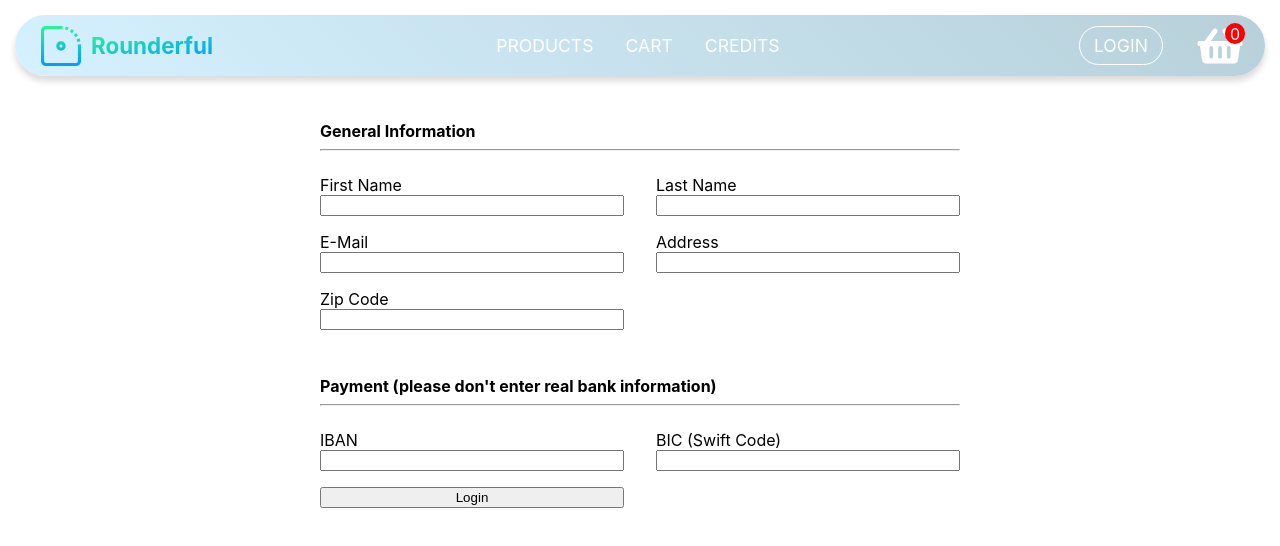
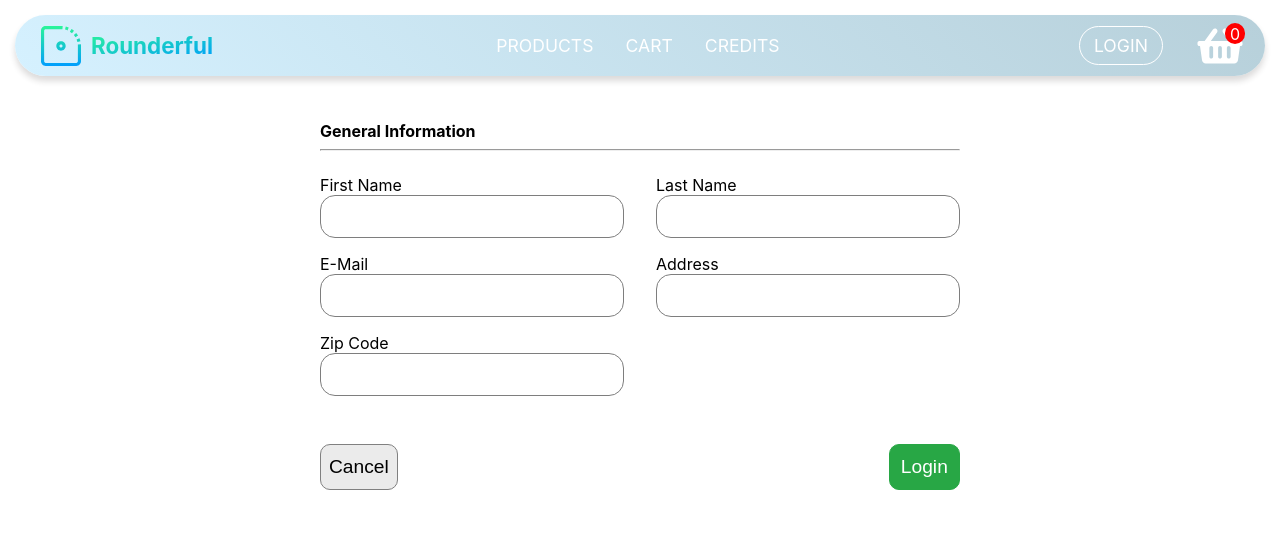
Before and after one commit to PatchFramework/online_shop_3_semester, a React (Create React App) app: page /login in a window 1280 px wide. Shown: the top 546 px of the page. Built offline with nearby package versions, Linux system fonts and the light colour scheme.

Commit message:
Added 'thank you' page | Layout changes on  checkout page

```diff
--- a/src/App.js
+++ b/src/App.js
@@ -8,6 +8,7 @@ import Navbar from './Components/Navbar/Navbar';
 import Credits from './Components/Credits/Credits';
 import LoginForm from './Components/LoginForm/LoginForm'
 import './App.css';
+import ThankYou from './Components/ThankYou/ThankYou';
 
 function App() {
   // Save global data to make it accessable to all child processes
@@ -20,6 +21,8 @@ function App() {
   const [prodIdsInCartList, setProdIdsInCartList] = useState([]);
   // Save the customer data in case they dont check out immediately
   const [customer, setCustomer] = useState({});
+  // Boolean that indicated if the navbar should be hidden
+  const [navbarIsVisible, setNavbarIsVisible] = useState(true);
 
 
   // ########## Functions ##########
@@ -82,18 +85,21 @@ function App() {
   return (
     <>
       <BrowserRouter>
-        <Navbar cartList={cartList} />
+
+        {navbarIsVisible && <Navbar cartList={cartList} />}
+
         <Switch>
           <Route
             path="/"
             exact
-            component={() => (
+            component={(props) => (
               <ProductList
                 productData={productData}
                 setProductData={setProductData}
                 cartList={cartList}
                 setCartList={setCartList}
                 addToCartHandler={addToCartHandler}
+                {...props}
               />
             )}
           />
@@ -101,12 +107,13 @@ function App() {
           <Route
             path="/cart"
             exact
-            component={() => (
+            component={(props) => (
               <Cart
                 cartList={cartList}
                 setCartList={setCartList}
                 increaseItemAmount={increaseItemAmountInCart}
                 decreaseItemAmount={decreaseItemAmountInCart}
+                {...props}
               />
             )}
           />
@@ -143,6 +150,24 @@ function App() {
           <Route path="/credits" exact component={Credits} />
 
           <Route
+            path="/thankyou"
+            exact
+            component={(props) => (
+              <ThankYou
+                customer={customer}
+                setCustomerData={setCustomer}
+                cartList={cartList}
+                setCartList={setCartList}
+                prodIdsInCartList={prodIdsInCartList}
+                setProdIdsInCartList={setProdIdsInCartList}
+                navbarIsVisible={navbarIsVisible}
+                setNavbarIsVisible={setNavbarIsVisible}
+                {...props}
+              />
+            )}
+          />
+
+          <Route
             path="/:404"
             component={() => <h1>HTTP Error 404: Not found</h1>}
           />
--- a/src/Components/Cart/Cart.jsx
+++ b/src/Components/Cart/Cart.jsx
@@ -42,8 +42,8 @@ const Cart = ({
 
       {cartList.length === 0 && ( // Show if the cart is empty
         <div className="noCartContentLayout">
-          <h1>There is nothing in here.</h1>
-          <h2> You can add items from the products page. </h2>
+          <h1>There is nothing in here.😅</h1>
+          <h2> You can add items from the products page.</h2>
         </div>
       )}
 
--- a/src/Components/LoginForm/CartInformation.jsx
+++ b/src/Components/LoginForm/CartInformation.jsx
@@ -18,7 +18,7 @@ export default class CartInformation extends Component {
           array.forEach((item) => {
             price += item.amount * item.price;
           });
-          return price;
+          return price.toFixed(2);
         }
     }
 
@@ -85,7 +85,7 @@ export default class CartInformation extends Component {
                       <div className="cartItemsPrice">{item.price} €</div>
                     </div>
                     <div className="cartItemsTotalPrice">
-                      {item.amount * item.price} €
+                      {(item.amount * item.price).toFixed(2)} €
                     </div>
                   </div>
                 );
--- a/src/Components/LoginForm/LoginForm.css
+++ b/src/Components/LoginForm/LoginForm.css
@@ -23,6 +23,23 @@
     grid-template-columns: auto;
 }
 
+.loginFormLayout input {
+    border: 1px solid rgb(126, 126, 126);
+    border-radius: 15px;
+    padding: 10px;
+    outline: none;
+    font-size: 1.1rem;
+}
+
+.loginFormLayout input:required:valid {
+    border: 1px solid green;
+}
+
+.loginFormLayout input:required:focus {
+    border: 1px solid lightblue;
+}
+
+
 .formHeadlineLayout {
     grid-column: span 2;
 }
@@ -30,3 +47,31 @@
 .formHeadline {
     margin: 30px 0px 5px 0;
 }
+
+.buttonLayout {
+    display: flex;
+    flex-direction: row;
+    justify-content: space-between;
+    margin-top: 3rem;
+}
+
+.button {
+    background: none;
+    outline: none;
+    border-radius: 10px;
+    font-size: 1.2rem;
+    padding: 0.5rem;
+    cursor: pointer;
+}
+
+.cancel {
+    background: rgb(235, 235, 235);
+    border: 1px solid grey;
+}
+
+.submit {
+    background: #28a745;
+    color: #fff;
+    border: 1px solid #28a745;
+    padding: 0.7rem;
+}
--- a/src/Components/LoginForm/LoginForm.jsx
+++ b/src/Components/LoginForm/LoginForm.jsx
@@ -11,12 +11,11 @@ export default class LoginForm extends Component {
                 ...props.customerData
             }
         };
-        this.handleSubmit = this.handleSubmit.bind(this);
         this.handleChange = this.handleChange.bind(this);
     }
 
     // ######### Functions ##########
-    handleSubmit(e){
+    handleSubmit(){
         // Set customer data in super state
         this.props.setCustomerData(this.state.customer);
 
@@ -29,6 +28,10 @@ export default class LoginForm extends Component {
             console.log("logged in");
             this.props.history.push("/");
         }
+    }
+
+    handleCancel(){
+      this.props.history.push("/cart");
     }
 
     handleChange(e){
@@ -53,7 +56,7 @@ export default class LoginForm extends Component {
             {/* Only render information about the cart if we are about to checkout */}
             {this.props.isCheckout && <CartInformation {...this.props} />}
 
-            <form onSubmit={this.handleSubmit}>
+            <form onSubmit={() => this.handleSubmit()}>
               <div className="loginFormLayout">
                 <div className="formHeadlineLayout">
                   <h4 className="formHeadline">General Information</h4>
@@ -85,7 +88,7 @@ export default class LoginForm extends Component {
                 <label>
                   E-Mail
                   <input
-                    type="text"
+                    type="email"
                     className="email"
                     name="email"
                     defaultValue={this.state.customer.email}
@@ -115,6 +118,10 @@ export default class LoginForm extends Component {
                     required
                   />
                 </label>
+
+                { /* Show payment form only if the customer checks out */
+                this.props.isCheckout && (
+                  <>
                     <div className="formHeadlineLayout">
                       <h4 className="formHeadline">
                         Payment (please don't enter real bank information)
@@ -143,15 +150,16 @@ export default class LoginForm extends Component {
                         required
                       />
                     </label>
-
-                <input
-                  type="submit"
-                  className="submit"
-                  value={this.props.isCheckout ? "Checkout" : "Login"}
-                />
+                  </>
+                )}
+              </div>
+              <div className="buttonLayout">
+                <button className="button cancel" type="button" onClick={() => this.handleCancel()}>Cancel</button>
+                <button type="submit" className="button submit">
+                  {this.props.isCheckout ? "Confirm & Checkout" : "Login"}
+                </button>
               </div>
             </form>
-            {console.log(this.props.customerData)}
           </div>
         );
     }
--- /dev/null
+++ b/src/Components/ThankYou/ThankYou.css
@@ -0,0 +1,12 @@
+.thanksLayout {
+    height: 100vh;
+    display: flex;
+    flex-direction: column;
+    align-items: center;
+    justify-content: center;
+}
+
+.thanksTitle {
+    font-size: 3rem;
+    font-weight: bold;
+}
--- /dev/null
+++ b/src/Components/ThankYou/ThankYou.jsx
@@ -0,0 +1,60 @@
+import React, { Component } from 'react'
+
+import './ThankYou.css'
+
+export default class ThankYou extends Component {
+    constructor(props) {
+        super(props);
+        this.state = {
+            name: props.customer.firstname,
+        }
+    }
+
+    componentWillMount() {
+        // Hide the NavBar initially
+        this.props.setNavbarIsVisible(false);
+
+        /* Delete session data and redirect to home page.
+
+        Also check if it wasn't deleted already,
+        because every state change also causes this component to remount.
+        That means if the cartList has no item in it, it was reset already
+        and the code doesn't need to be executed again */
+        if (this.props.cartList[0]) {
+          // Delete Session data if it wasn't reset already
+          this.props.setCartList([]);
+          this.props.setProdIdsInCartList([]);
+          this.props.setCustomerData({});
+
+          // After a few seconds redirect to homepage
+          setTimeout(() => {
+            this.props.history.push("/");
+          }, 6000);
+        }
+    }
+
+    componentWillUnmount() {
+        // Display the navbar again, if it isn't already
+        if (this.props.navbarIsVisible === false) {
+            this.props.setNavbarIsVisible(true);
+        }
+    }
+
+    includeCustomerName() {
+        if (this.state.name) {
+            return `, ${this.state.name}`
+        } else {
+            return null
+        }
+    }
+
+    render() {
+        return (
+            <div className="thanksLayout">
+                <h1 className="thanksTitle">Thank you for your purchase at Rounderful{this.includeCustomerName()} 😀</h1>
+                <h2 className="thanksDelivery">Your delivery will arrive within the next 2 - 3 workdays 🚚</h2>
+                <h3 className="thanksLogout">You will be logged out automatically.</h3>
+            </div>
+        )
+    }
+}
```
Also changed, not shown: 1 other file (tests, documents, lock files or other folders). Lines whose indentation alone changed are shown as unchanged.
